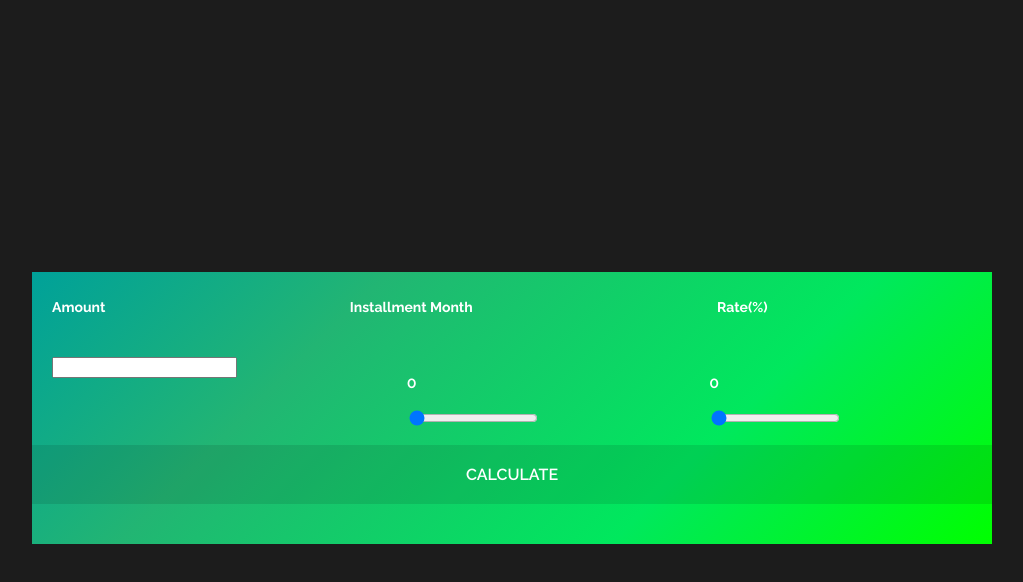
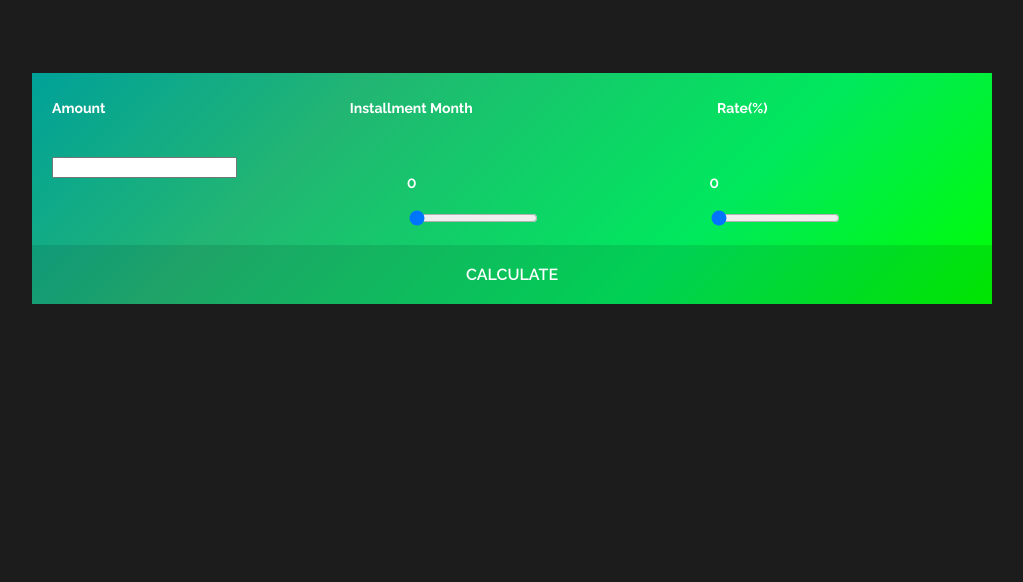
Before and after one commit to jungminji/Cremonths, a Vue app: page / in a window 1280 px wide. Shown: the top 582 px of the page, without its empty margins (136-1159 px from the left). Built offline with nearby package versions, Linux system fonts and the light colour scheme.

Commit message:
Minor fix on styles

```diff
--- a/src/App.vue
+++ b/src/App.vue
@@ -22,16 +22,13 @@ export default {
 
 <style lang="sass">
 body
-  height: 100vh
   width: 100vw
   display: flex
   justify-content: center
   align-items: center
   background: #1c1c1c
-.footer-text
-  color: grey
-  font-size: 12px
-  font-weight: lighter
+
+  padding-top: 65px
 
 // Component Transition
 .component-fade-enter-active, .component-fade-leave-active
--- a/src/components/Controls.vue
+++ b/src/components/Controls.vue
@@ -19,9 +19,6 @@
     .row
       .is-full
         div.calculate-btn(tabindex="0" role="button" @click="calculateResult" @keyup.enter="calculateResult") CALCULATE
-
-    .row
-      h2.dodo
 </template>
 
 <script>
@@ -95,6 +92,7 @@ $container-width: 960px
 $green-gradient: rgba(0,255,0,1) linear-gradient(-45deg, rgba(0,255,0,1) 0%, rgba(0,243,48,1) 16%, rgba(0,232,93,1) 31%, rgba(29,189,112,1) 65%, rgba(34,181,115,1) 71%, rgba(0,161,153,1) 100%)
 
 .controls
+  position: relative
   box-sizing: border-box
   width: $container-width
   background: $green-gradient
--- /dev/null
+++ b/src/components/Info.vue
@@ -0,0 +1,27 @@
+<template lang="pug">
+  .info
+    slot
+    p Designer: {{designer}}
+    p Developer: {{developer}}
+    p Bulit with
+    ul
+      li(v-for="skill in skills") {{ skill }}
+</template>
+
+<script>
+export default {
+  data () {
+    return {
+      designer: 'Erica Niu',
+      developer: 'Jungmin Ji',
+      skills: ['Vue', 'Vuex', 'pug', 'Sass']
+    }
+  }
+}
+</script>
+
+<style lang="sass">
+ul
+  padding-left: 10px
+  list-style: none
+</style>
--- a/src/components/Result.vue
+++ b/src/components/Result.vue
@@ -106,6 +106,9 @@ $green-gradient: rgba(0,255,0,1) linear-gradient(-45deg, rgba(0,255,0,1) 0%, rgb
   font-family: 'Raleay', sans-serif
   color: #fff
   background: #333
+  font-weight: 600
+.result-header
+  font-size: 14px
 .result-list
   width: $container-width
   background: $green-gradient
```
Also changed, not shown: 13 other files (tests, documents, lock files or other folders).
